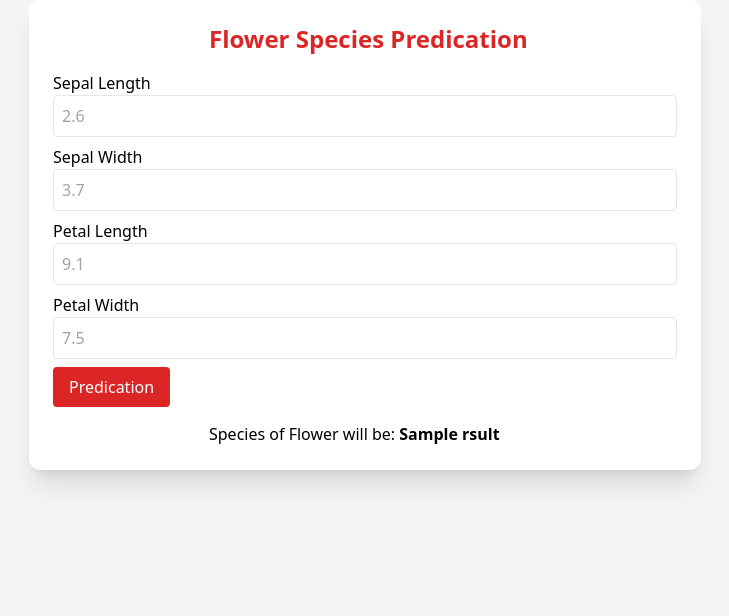
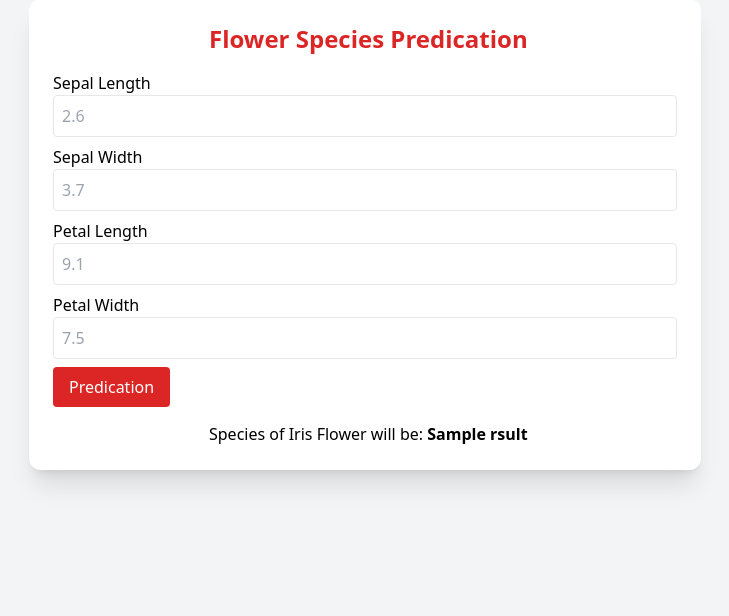
Before and after one commit to Ubaid883/ML-Project-iris-dataset, a Flask app: template templates/index.html in a window 1280 px wide. Shown: the part 17-633 px from the top of the page, without its empty margins (275-1004 px from the left). Run offline with Flask 3, Linux system fonts and the light colour scheme; the template is opened without the code that fills it: most values are stand-ins (such as "Sample title", 1, 10 or a date in 2020); parts of the project's set-up code (start-up, migrations or seed data) failed here and were passed over; some libraries are stand-ins or nearby versions.

Commit message:
add frontend code

```diff
--- a/templates/index.html
+++ b/templates/index.html
@@ -32,7 +32,7 @@
     <input type="text" id="" name="petal_width" placeholder="7.5" class="w-full mb-2 p-2 border rounded" required />
     <button type="submit" class="bg-red-600 text-white px-4 py-2 rounded hover:bg-red-700">Predication</button>
     <div class="species">
-    <p>Species of Flower will be: <b>{{rsult}}</b></p>
+    <p>Species of Iris Flower will be: <b>{{rsult}}</b></p>
 
     </div>
   </form>
```
